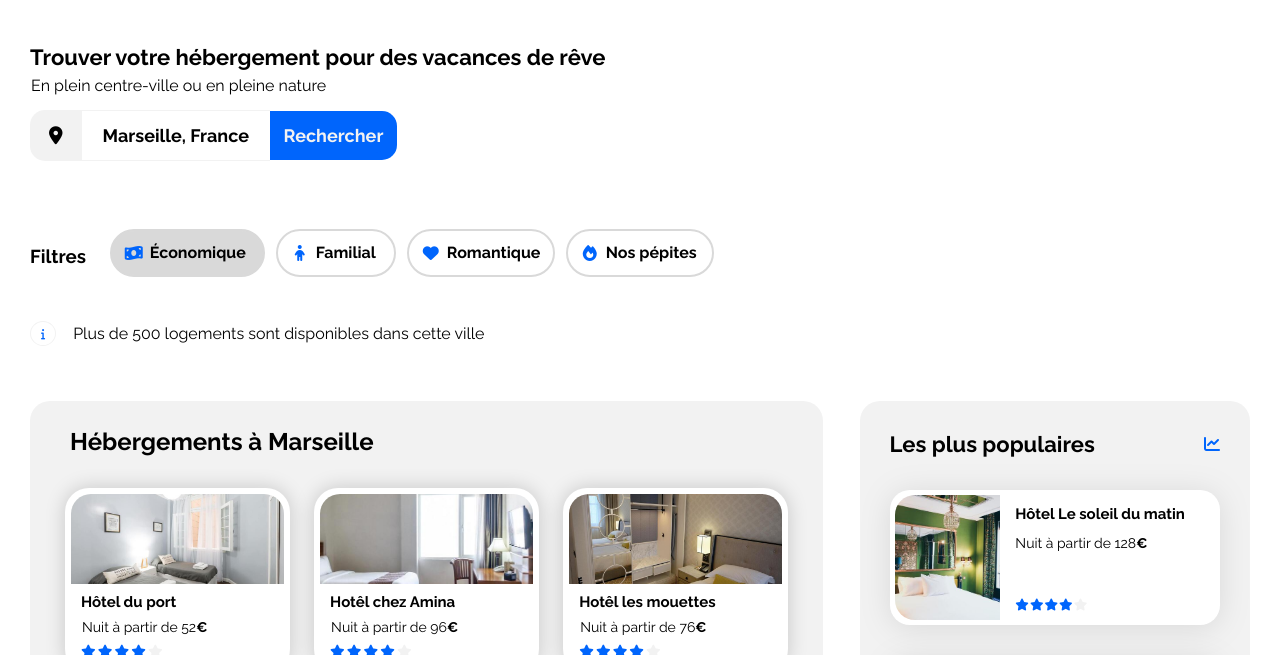
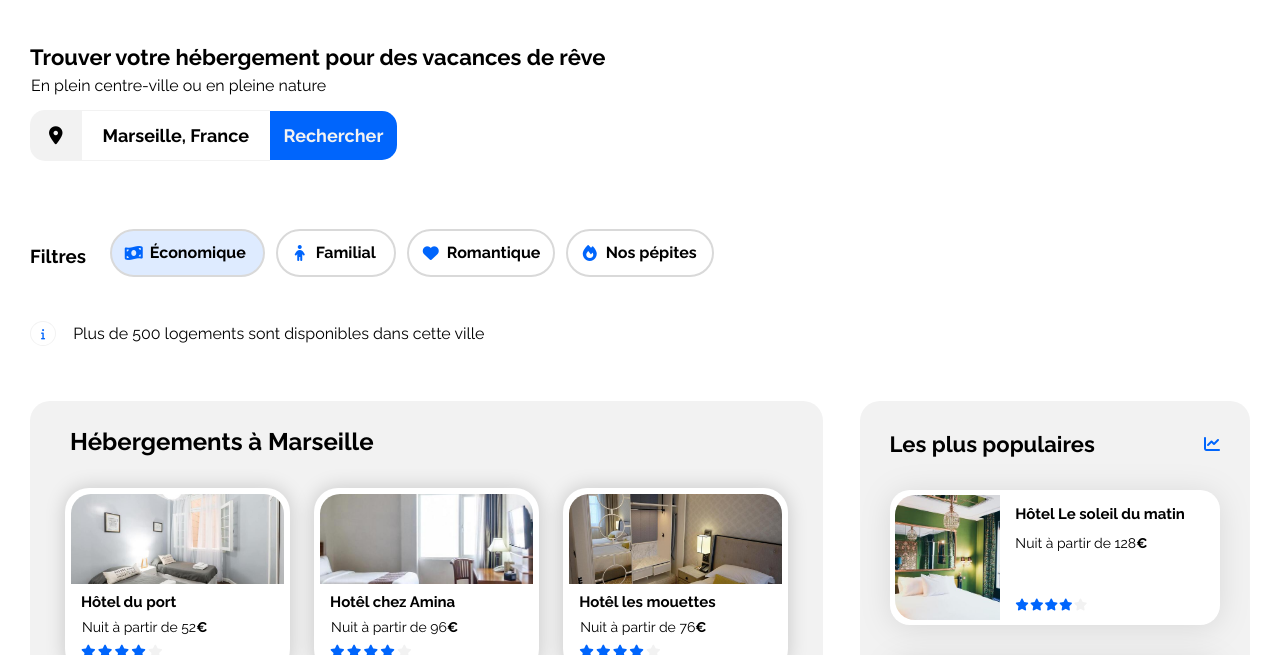
Before and after one commit to ValentinDLC/Booki, a plain HTML site: page index.html in a window 1280 px wide. In both pictures the pointer is over the button "Économique". Shown: the part 67-722 px from the top of the page. Drawn offline with Linux system fonts and the light colour scheme.

Commit message:
Update style.css

```diff
--- a/style.css
+++ b/style.css
@@ -221,7 +221,7 @@ p {
 }
 
 .search-filters-box:hover {
-  background-color: #d9d9d9;
+  background-color: #deebff;
 }
 
 .search-filters-icon-box {
```
